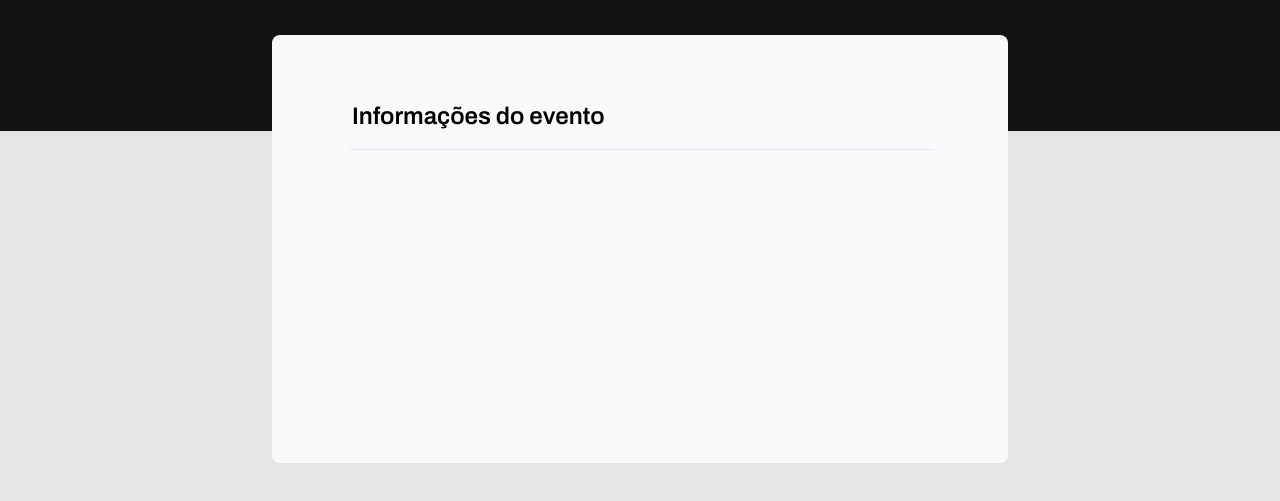
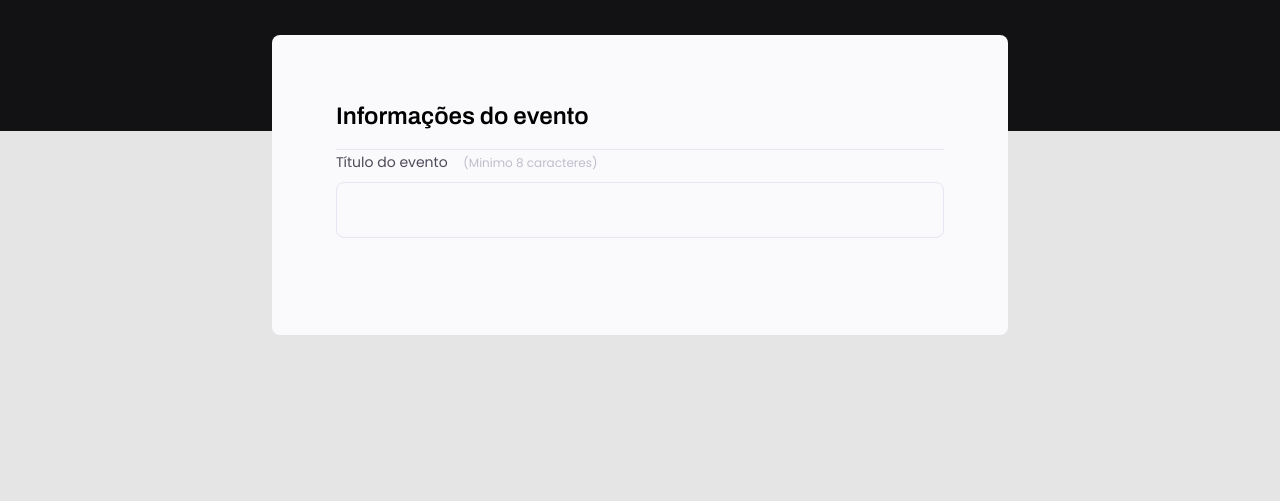
Before and after one commit to WhyDrugs/-EXPLORE--TreinoFormulario, a plain HTML site: page index.html in a window 1280 px wide. Shown: the part 237-738 px from the top of the page. Drawn offline with Linux system fonts and the light colour scheme.

Commit message:
Segundo commit
adicionando e formatando CSS o primeiro input junto com label

```diff
--- a/index.html
+++ b/index.html
@@ -22,6 +22,12 @@
         <form>
             <fieldset>
                 <legend>Informações do evento</legend>
+
+                <div class="input-wrapper">
+                    <label for="event-title">Título do evento <span>(Minimo 8 caracteres)</span> </label>
+                    <input type="text" id="event-title"/>
+                </div>
+
             </fieldset>
         </form>
 
--- a/style.css
+++ b/style.css
@@ -1,3 +1,14 @@
+*{
+    box-sizing: border-box;
+    margin: 0;
+    padding: 0;
+}
+
+body, input, button, select, textarea{
+    font-family: 'Poppins', sans-serif;
+}
+
+
 body::before {
   content: "";
   width: 100%;
@@ -28,6 +39,8 @@ header h1 {
   font-size: 36px;
   line-height: 42px;
   color: white;
+
+  margin-bottom: 24px;
 }
 
 header p {
@@ -68,3 +81,42 @@ fieldset legend{
     padding-bottom: 16px;
 
 }
+
+.input-wrapper{
+    display: flex;
+    flex-direction: column;
+}
+
+.input-wrapper label{
+    font-family: "Poppins", sans-serif;
+    font-size: 14px;
+    line-height: 24px;
+    color: #4E4958;
+    margin-bottom: 8px;
+
+}
+
+.input-wrapper label span{
+    margin-left: 12px;
+    font-size: 12px;
+    line-height: 20px;
+    color: #C1BCCC;
+}
+
+.input-wrapper input{
+    background: #FAFAFC;
+    border: 1px solid #E6E6F0;
+    border-radius: 8px;
+
+    box-sizing: border-box;
+
+    height: 56px;
+
+    padding: 0 24px;
+
+    font-size: 16px;
+    line-height: 26px;
+
+    color: #C1BCCC;
+
+}
```
